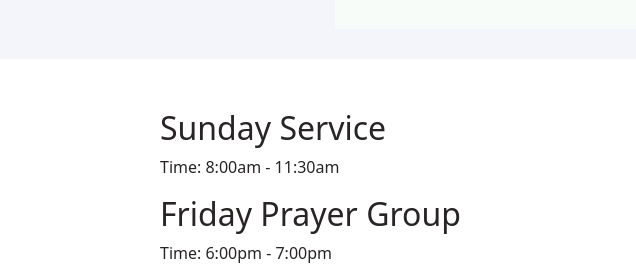
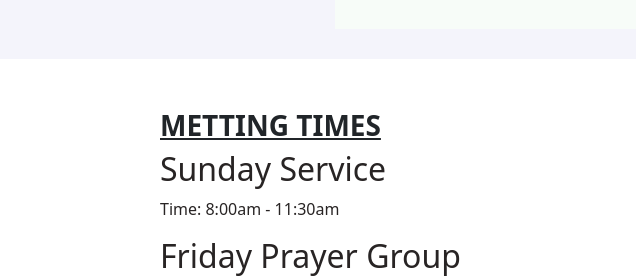
Before and after one commit to WAIOKYERE/TFMSS-WEBSITE, a plain HTML site: page index.html in a window 1280 px wide. Shown: the part 2781-3059 px from the top of the page, 0-636 px from the left. Drawn offline with nearby package versions, Linux system fonts and the light colour scheme.

Commit message:
Add files via upload

```diff
--- a/index.html
+++ b/index.html
@@ -173,6 +173,7 @@
             <div class="activity-container">
                 <div class="meetings-wrapper">
                     <div class="meetings-hrs">
+                        <h3 class="title" style="font-weight:900 ; text-decoration: underline;">METTING TIMES</h3>
                         <div class="activity">
                             <h2>
                                 Sunday Service
```
